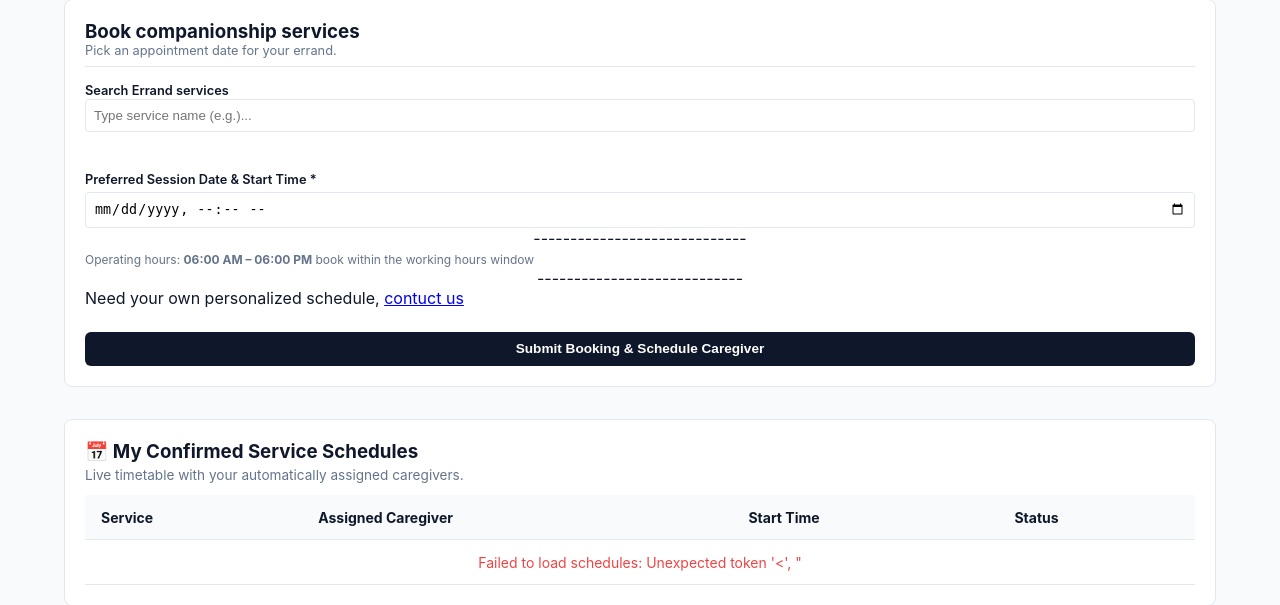
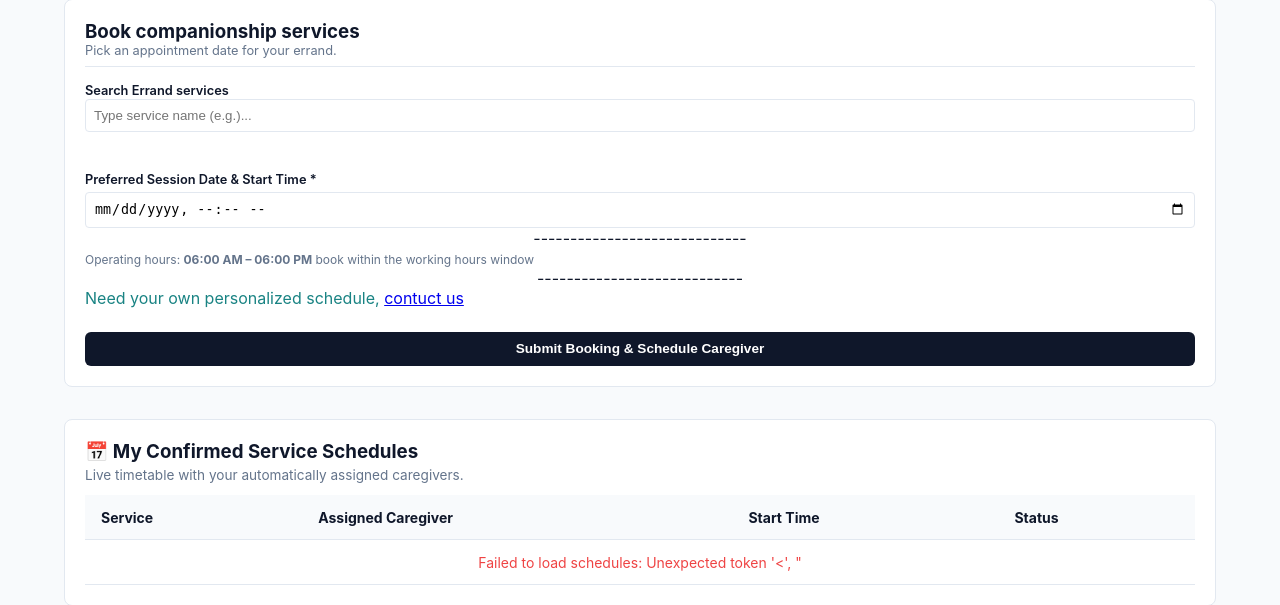
Before and after one commit to ronjoy18/medroute, a Django app: page /dashboard/ in a window 1280 px wide. Shown: the part 312-917 px from the top of the page. Run offline with Django 5.2, Linux system fonts and the light colour scheme; a user stored in the database is signed in; data comes from the database, SQL or seed files in the repository; data that the repository does not hold is empty.

Commit message:
Update lesson booking UI and fix styling

```diff
--- a/templates/dashboard_patient.html
+++ b/templates/dashboard_patient.html
@@ -66,7 +66,7 @@
         <p style="text-align: center;" >
           ----------------------------
         </p>
-        <p>
+        <p style="color: rgb(25, 131, 131);">
           Need your own personalized schedule, <a href="http://wa.me/+2547198534" color ="green">contuct us </a>
         </p>
       </div>
```
